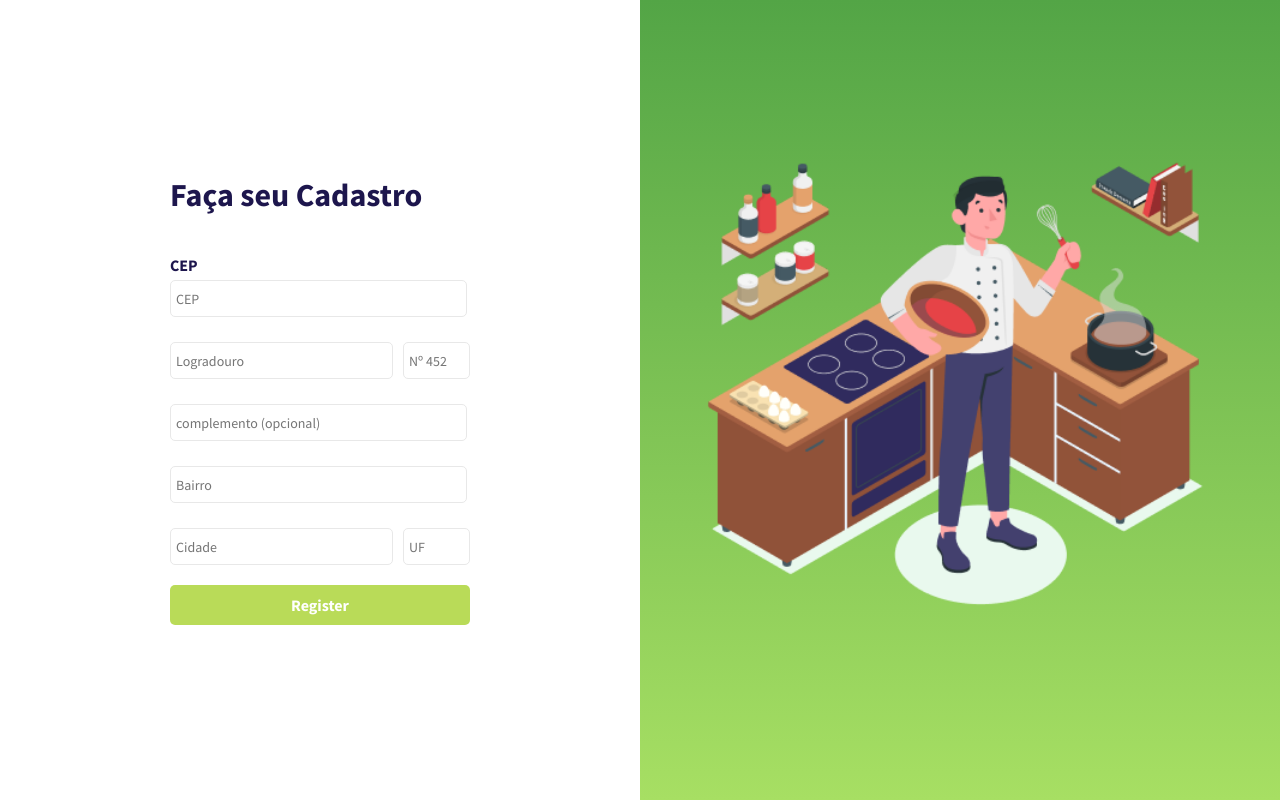
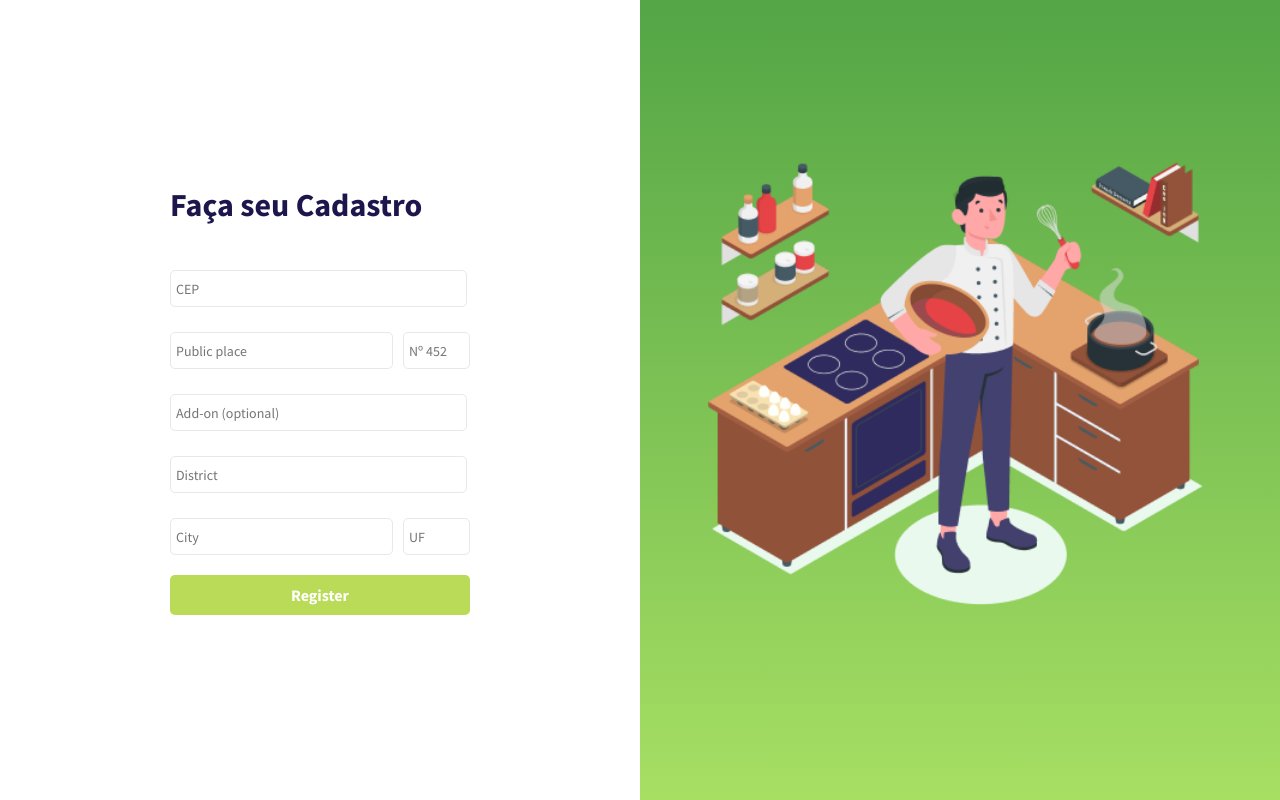
Before and after one commit to voncardoso/teste-frond-and, a React (Create React App) app: page /Register in a window 1280 px wide. Both pictures are taken after typing "Sample", "name@example.com", "Sample123", "Sample123" into the empty fields and a click on the button "Proximo". Built offline with nearby package versions, Linux system fonts and the light colour scheme.

Commit message:
name ingles

```diff
--- a/src/pages/Register/index.tsx
+++ b/src/pages/Register/index.tsx
@@ -51,23 +51,23 @@ export function Register(){
                 <form action="" onSubmit={cadUsuario} className='User'>
                 <ul>
                     <li>
-                        <label htmlFor="">Nome Completo</label>
+
                         <input
                             type="text"
-                            placeholder='Nome Completo'
+                            placeholder='Full name'
                             required
                             />
                     </li>
                     <li>
-                        <label htmlFor="">E-mail</label>
+
                         <input
                             type="email"
-                            placeholder='Email'
+                            placeholder='E-mail'
                             required
                         />
                     </li>
                     <li>
-                        <label htmlFor="">Password</label>
+
                         <input
                             type="password"
                             placeholder='Password'
@@ -79,10 +79,10 @@ export function Register(){
                         />
                     </li>
                     <li>
-                        <label htmlFor="">Repte Password</label>
+
                         <input
                             type="password"
-                            placeholder='Repite password'
+                            placeholder='Repeat password'
                             onChange={(event: any)=>{
                                 setSenhaRept(event.target.value)
                             }}
@@ -97,19 +97,22 @@ export function Register(){
                 </form>
                 <form action="" className='Endereco'>
                 <ul>
-                    <label htmlFor="">CEP</label>
                     <li>
-                        <input type="number" placeholder='CEP' onBlur={OnblueCep}/>
+                        <input
+                            type="number"
+                            placeholder='CEP'
+                            onBlur={OnblueCep}
+                            required
+                        />
                     </li>
                     <li className='EndereçoNumero'>
 
-                        <input
-                            type="Text"
-                            placeholder='Logradouro'
-                            value={logradouro}
-                            required
-                        />
-
+                            <input
+                                type="Text"
+                                placeholder='Public place'
+                                value={logradouro}
+                                required
+                            />
                         <input
                         className='numeroResidencia'
                             type="text"
@@ -120,14 +123,13 @@ export function Register(){
                     <li>
                         <input
                             type="text"
-                            placeholder='complemento (opcional)'
-                            required
+                            placeholder='Add-on (optional)'
                         />
                     </li>
                     <li>
                         <input
                             type="text"
-                            placeholder='Bairro'
+                            placeholder='District'
                             value={bairro}
                             required
                         />
@@ -136,7 +138,7 @@ export function Register(){
                     <li className='EndereçoNumero'>
                         <input
                             type="text"
-                            placeholder='Cidade'
+                            placeholder='City'
                             value={cidade}
                             required
                         />
--- a/src/pages/Register/style.ts
+++ b/src/pages/Register/style.ts
@@ -13,6 +13,7 @@ export const Container = styled.section`
             margin-bottom: 40px;
             color: #1D164D;
             font-size: 2rem;
+
         }
 
         .divRegister{
@@ -83,6 +84,14 @@ export const Container = styled.section`
         }
         .Endereco{
             display: none;
+            ul{
+                li{
+                    label{
+                        font-weight: normal;
+
+                    }
+                }
+            }
         }
 
         .Endereco.active{
```
